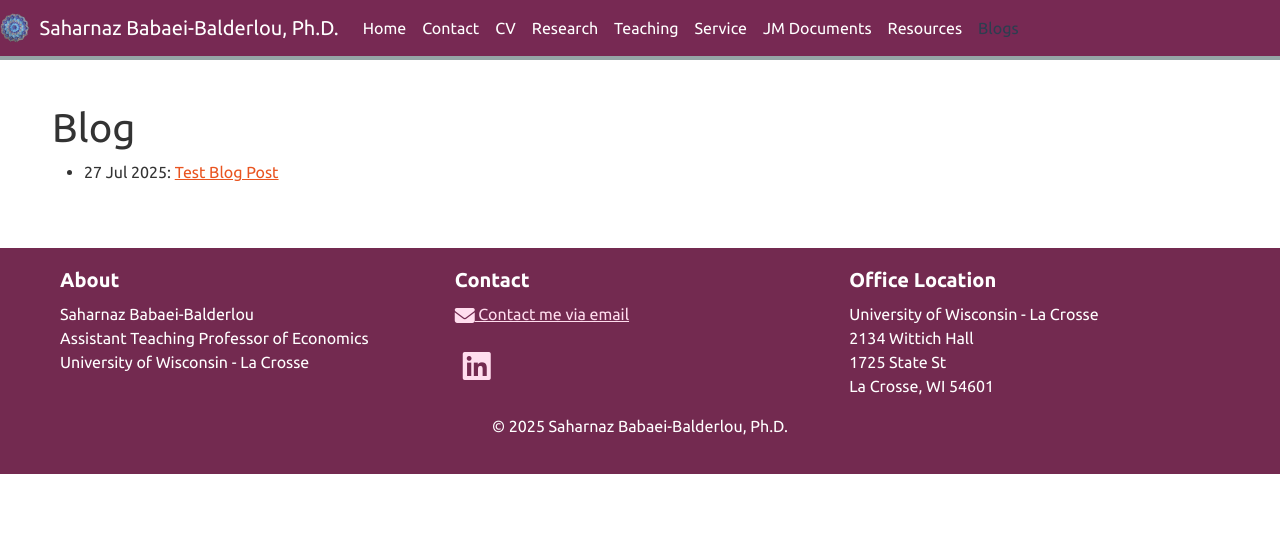
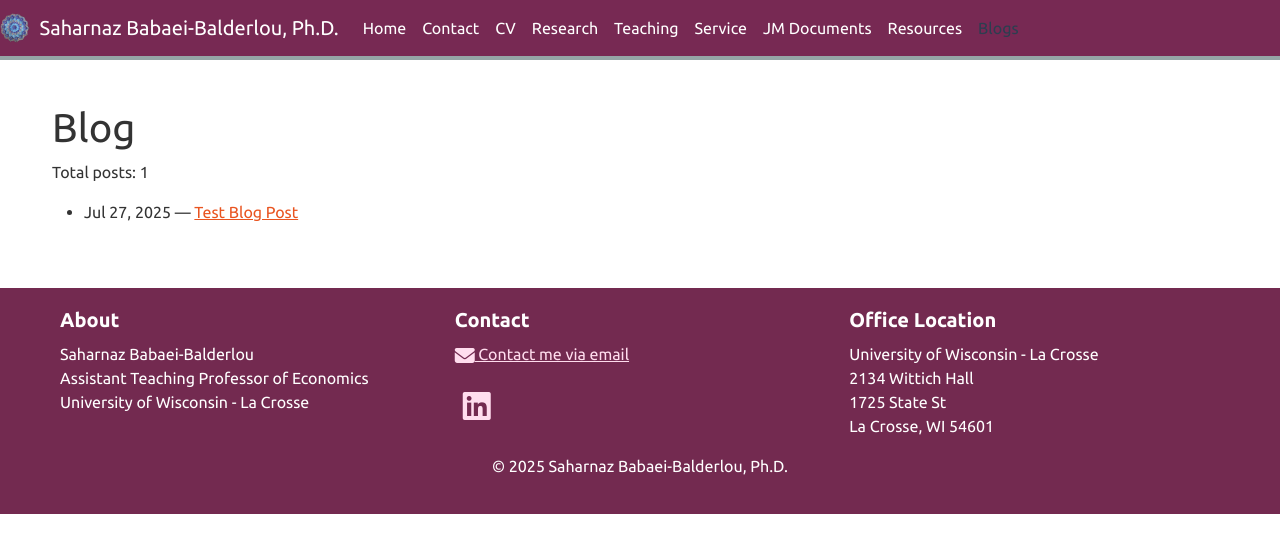
Before and after one commit to saharnazb/saharnazb.github.io, a Jekyll site: the page built from _pages/blogs.md, in a window 1280 px wide. Shown: the top 553 px of the page. Built offline with Jekyll 4.4.1, drawn with Linux system fonts in a browser that asks for light colours; nearby versions of some CDN libraries; library files that are not in the unit come from our copies; a style sheet for code colours, icons or effects is not loaded.

Commit message:
Update blogs.md

```diff
--- a/_pages/blogs.md
+++ b/_pages/blogs.md
@@ -1,14 +1,16 @@
 ---
 title: "Blog"
 layout: page
-sitemap: false
 permalink: /blogs/
 ---
+
+<p>Total posts: {{ site.posts | size }}</p>
 
 <ul>
   {% for post in site.posts %}
     <li>
-      {{ post.date | date_to_string }}: <a href="{{ site.url }}{{ site.baseurl }}{{ post.url }}">{{ post.title}}</a>
+      {{ post.date | date: "%b %-d, %Y" }} —
+      <a href="{{ post.url | relative_url }}">{{ post.title }}</a>
     </li>
   {% endfor %}
 </ul>
```
